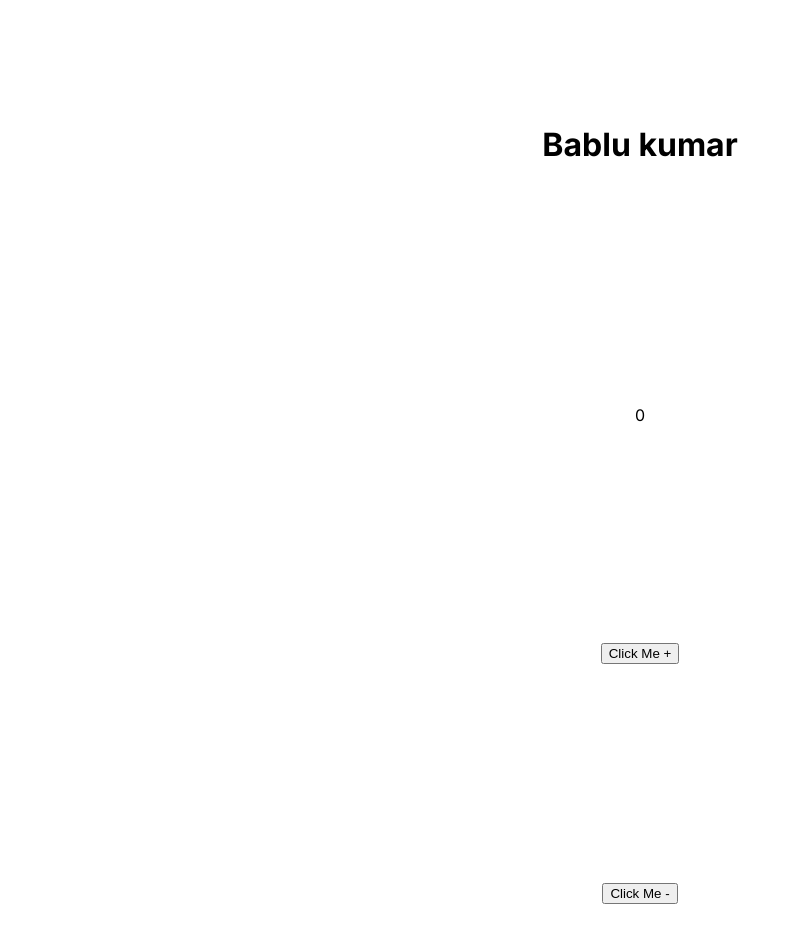
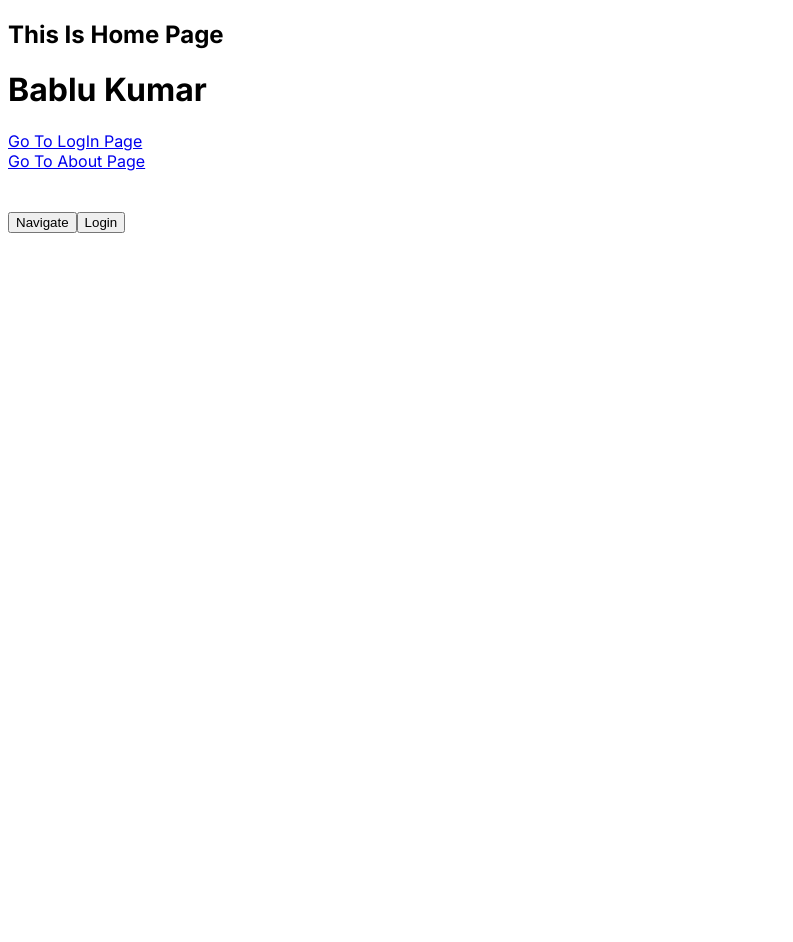
Before and after one commit to Bablukmr/NextJs, a Next.js app: page / in a window 1280 px wide. Shown: the top 942 px of the page, without its empty margins (0-793 px from the left). After the commit the page ends 800 px from the top, so only its background shows below. Built offline with nearby package versions, Linux system fonts and the light colour scheme.

Commit message:
navigation and routing

```diff
--- a/src/app/page.js
+++ b/src/app/page.js
@@ -1,24 +1,21 @@
 'use client'
-import React, { useState } from 'react'
-import Image from 'next/image'
-import styles from './page.module.css'
+import Link from "next/link";
+import { useRouter } from "next/navigation";
 
-export default function Home() {
-  const [data,setData]=useState(0)
-  function handleClick(){
-    setData(data+1)
+export default function Home(){
+
+  function navigate(name){
+    router.push(name)
   }
-  function handledec(){
-    if(data>0){
-      setData(data-1)
-    }
-  }
-  return (
-    <main className={styles.main}>
-      <h1>Bablu kumar</h1>
-      {data}
-      <button onClick={handleClick}>Click Me +</button>
-      <button onClick={handledec}>Click Me -</button>
-    </main>
+const router=useRouter()
+  return(
+    <div>
+      <h2>This Is Home Page</h2>
+      <h1>Bablu Kumar</h1>
+      <Link href='/login'> Go To LogIn Page</Link><br/>
+      <Link href='/about'> Go To About Page</Link><br/><br/><br/>
+      <button onClick={()=>navigate('/navigation')}>Navigate</button>
+      <button onClick={()=>navigate('/login')}>Login</button>
+    </div>
   )
 }
```
Also changed, not shown: src/app/about/page.js (+8 -0 lines), src/app/login/page.js (+8 -1 lines), src/app/navigation/page.js (added, +16 -0 lines).
